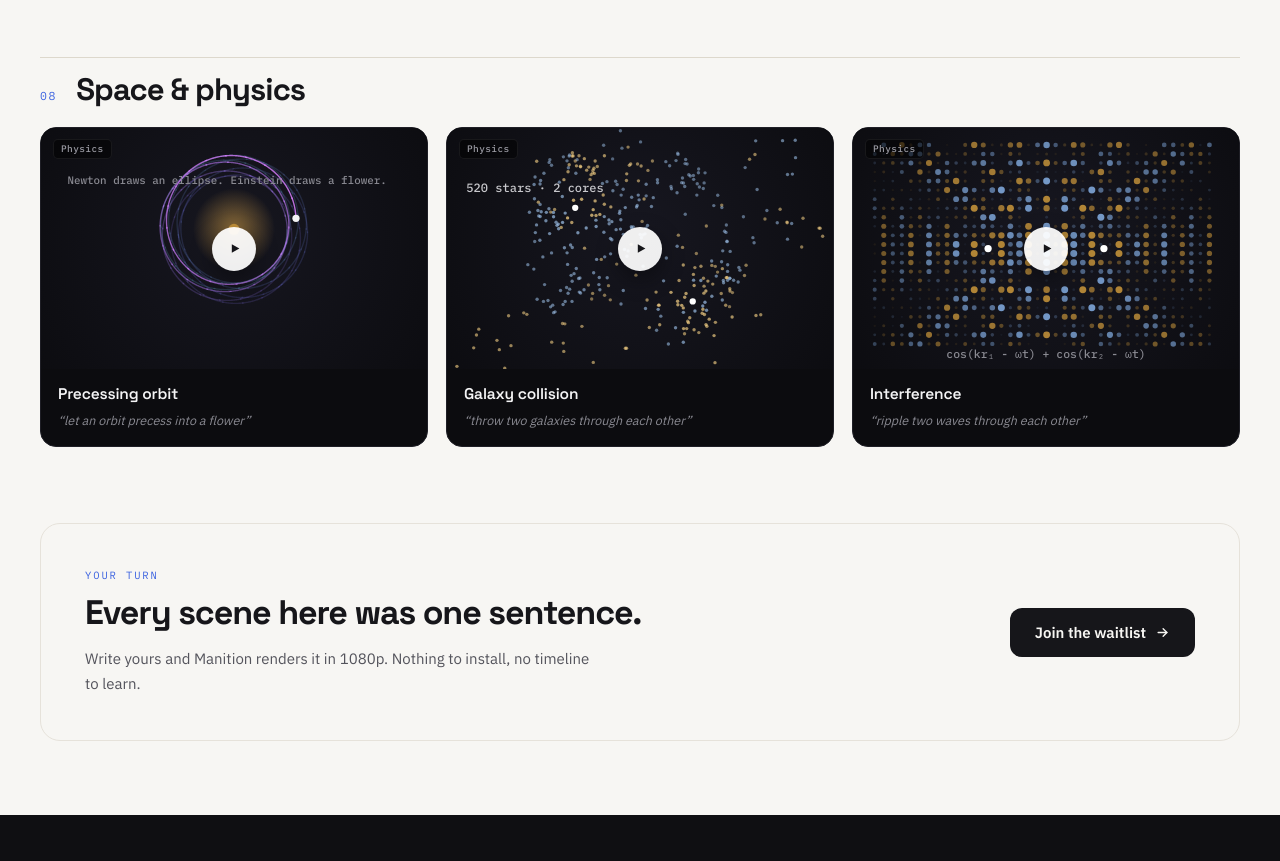
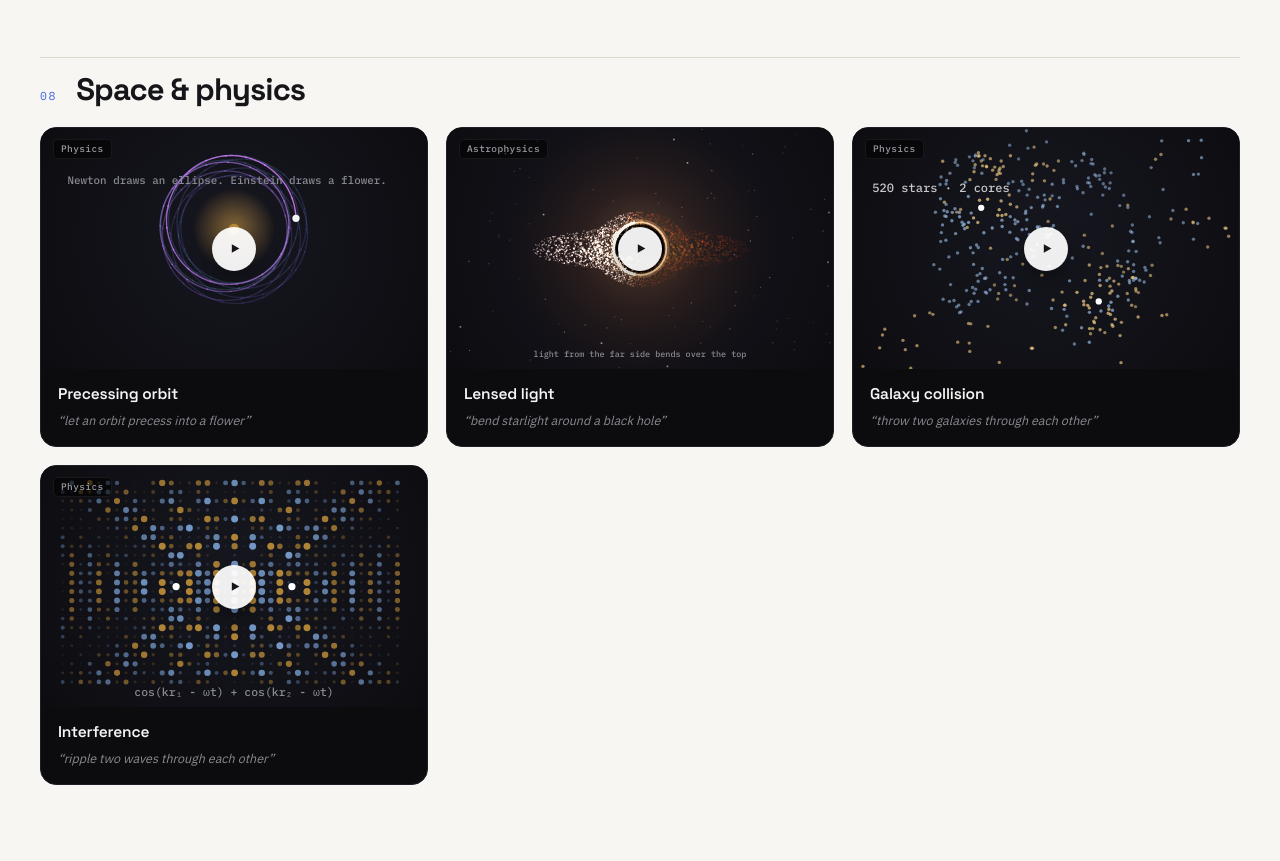
Before and after one commit to Shubham-355/manition-web, a Next.js app: page /gallery in a window 1280 px wide. Shown: the part 8620-9481 px from the top of the page. Built offline with nearby package versions, Linux system fonts and the light colour scheme; no server answers.

Commit message:
gallery: give the lensed black hole its own card

```diff
--- a/app/gallery/page.tsx
+++ b/app/gallery/page.tsx
@@ -131,6 +131,7 @@ const SECTIONS: Section[] = [
     heading: "Space & physics",
     cards: [
       { scene: "orbits", label: "Physics", title: "Precessing orbit", prompt: "“let an orbit precess into a flower”" },
+      { scene: "blackhole", label: "Astrophysics", title: "Lensed light", prompt: "“bend starlight around a black hole”" },
       { scene: "galaxy", label: "Physics", title: "Galaxy collision", prompt: "“throw two galaxies through each other”" },
       { scene: "waves", label: "Physics", title: "Interference", prompt: "“ripple two waves through each other”" },
     ],
```
